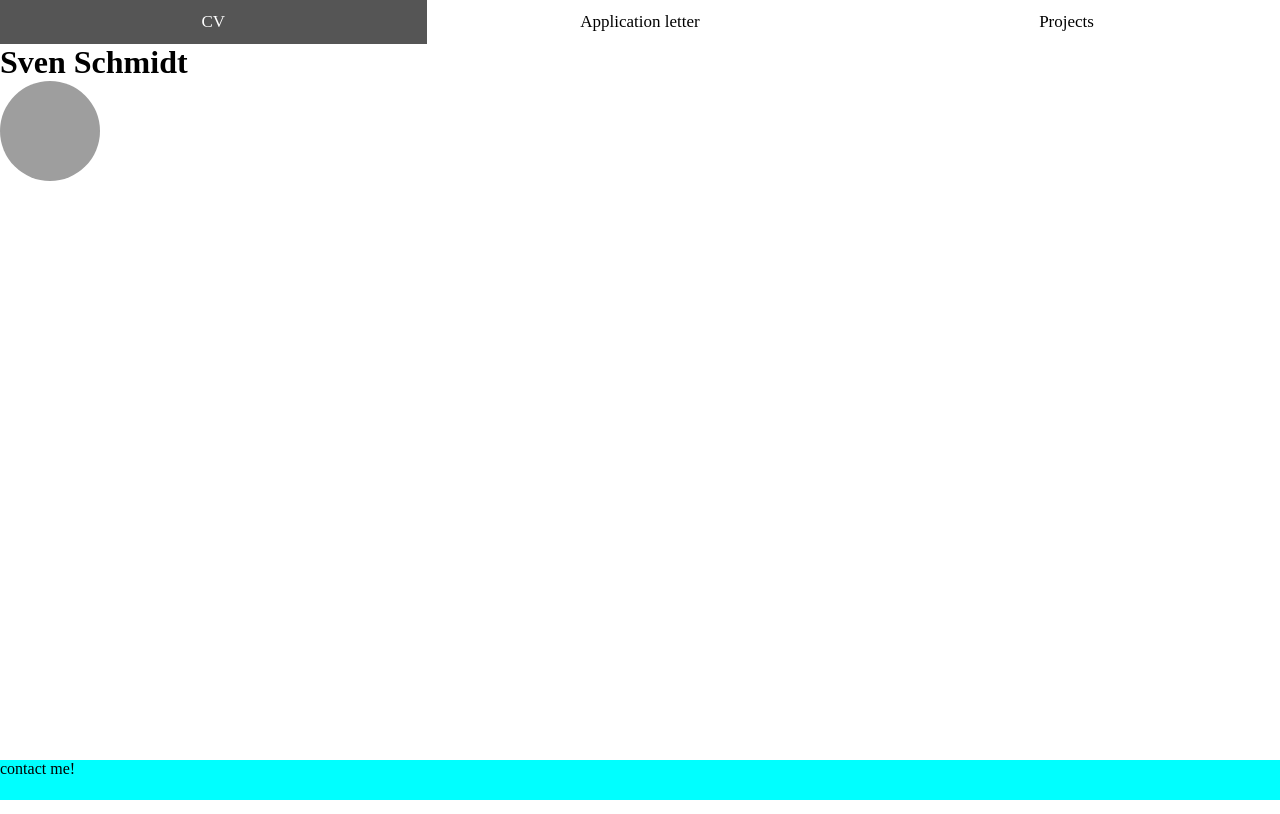
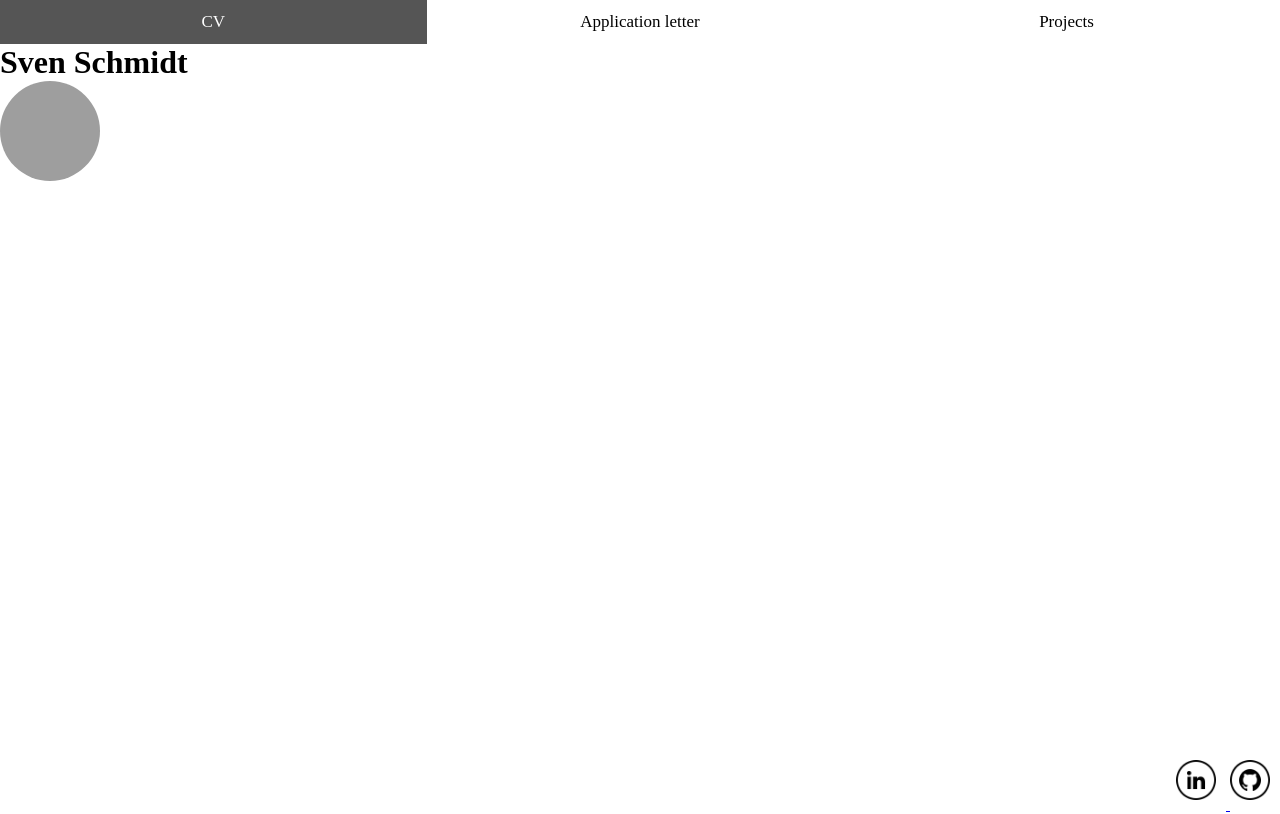
Before and after one commit to SvnSchmdt/About-Me-Page, a plain HTML site: page index.html in a window 1280 px wide. Drawn offline with Linux system fonts and the light colour scheme; grey boxes are pictures that could not be loaded.

Commit message:
added github link added linked link

```diff
--- a/index.html
+++ b/index.html
@@ -22,7 +22,15 @@
             <img src="pictures/Schmidt_Sven.jpg" alt="Mein Profilbild">
         </div>
         <div class="footer">
-            <footer>contact me!</footer>
+            <footer>
+                <a href="https://www.linkedin.com/in/sven-schmidt1502/">
+                    <img src="pictures/linkedin.png" alt="linkedIn Logo">
+                </a>
+                <a href="https://github.com/SvnSchmdt">
+                    <img src="pictures/github.png" alt="github Logo">
+                </a>
+            </footer>
+
         </div>
     </div>
 </body>
--- a/styles/style.css
+++ b/styles/style.css
@@ -48,9 +48,17 @@ div.content img{
 }
 
 div.footer {
+    display: flex;
     position: absolute;
     bottom: 0%;
     width: 100%;
     height: 2.5rem;
-    background-color: aqua ;
+    justify-content: right;
 }
+div.footer img{
+    width: 40px;
+    margin-right: 10px;
+    margin-bottom: 10px;
+
+
+}
```
Also changed, not shown: pictures/github.png (added), pictures/linkedin.png (added), pictures/social-icons.png (added), 2 other files.
